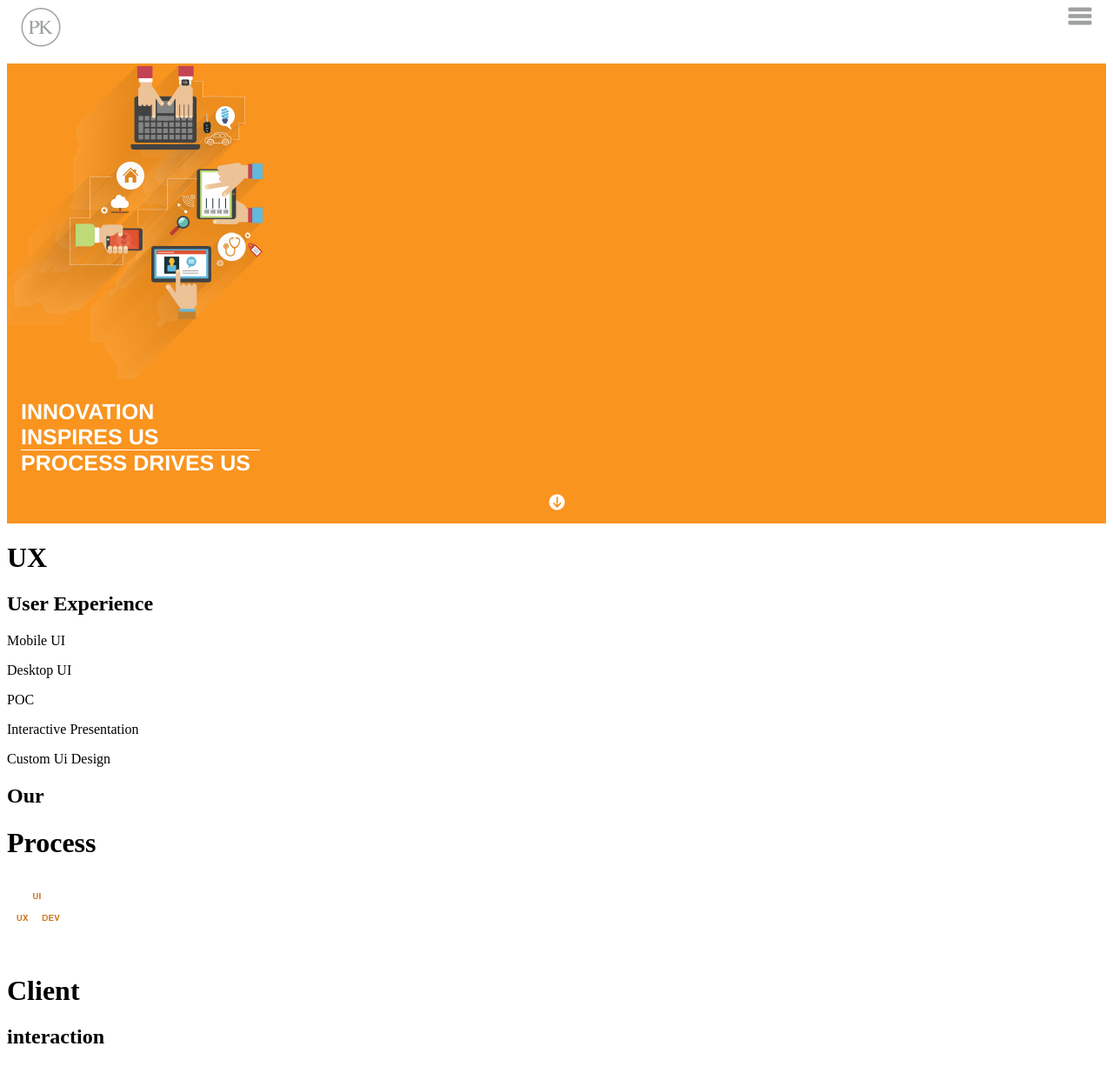
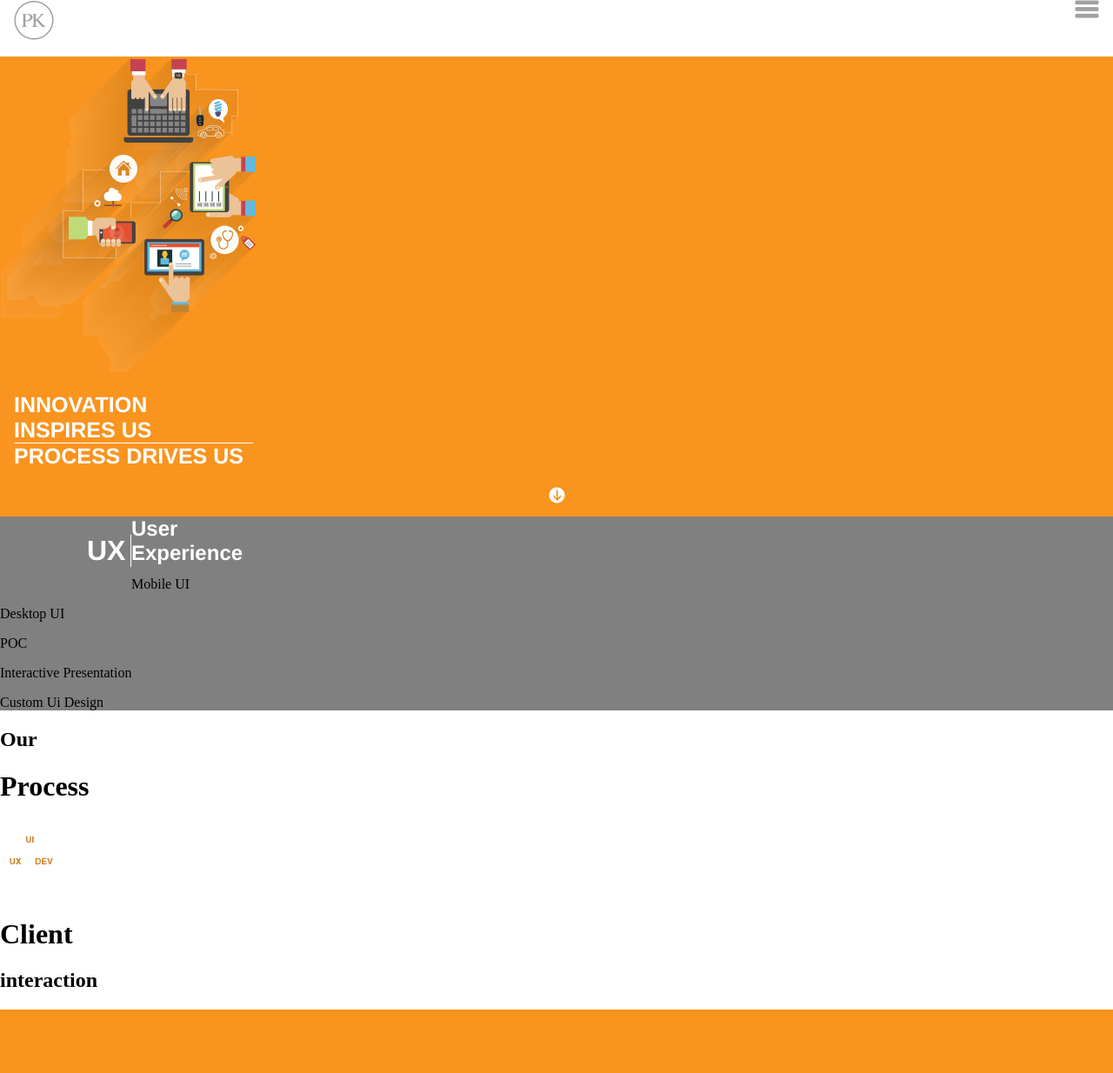
Before and after one commit to Lefty-San/peanutbutter-surprise, a PHP site: page / in a window 1280 px wide. Shown: the whole page at 87% size. After the commit the page ends 1161 px from the top, so only its background shows below. Run offline with PHP 8.4, Linux system fonts and the light colour scheme.

Commit message:
Update style.scss

```diff
--- a/css/style.css
+++ b/css/style.css
@@ -1,4 +1,3 @@
-<<<<<<< HEAD
 body {
   width: 100%;
   margin: 0 auto; }
@@ -59,67 +58,27 @@ nav .menu {
   margin-left: auto;
   margin-right: auto;
   padding-bottom: 15px; }
-=======
-body{
-	width: 100%;
-	margin: 0 auto;
-}
-.mainContainer {
-	width: 100%;
-	overflow: hidden;
-	margin: 0 auto;
-}
 
-nav {
-	background-color: white;
-	font-size: 24px;
-	font-color: #a0a2a3;
-	font-style: Helvetica Neue;
-	height: 65px;
-	vertical-align: middle;
-}
-nav .img {
-	display: inline-block;
-	vertical-align: middle;
-}
-nav .logo {
-	margin-left: 16px;
-	max-height: 46px;
-}
-nav .menu{
-	max-height: 21px;
-	margin-right: 16px;
-	float: right;
-}
-.page1 {
-	background-color: #f9941f;
-	width: 100%;
-}
-.page1 h1{
-	font-size: 25px;
-	font-family: "HelveticaNeue-Light", "Helvetica Neue Light", "Helvetica Neue", Helvetica, Arial, "Lucida Grande", sans-serif;
-	font-weight: bold;
-	font-stretch: condensed;
-	color: #ffffff;
-	border-bottom: 1px solid #ffffff;
-	margin-left: 16px;
-	width: 275px;
-	margin-bottom: 0px;
-}
-.page1 h2{
-	font-size: 25px;
-	font-family: "HelveticaNeue-Light", "Helvetica Neue Light", "Helvetica Neue", Helvetica, Arial, "Lucida Grande", sans-serif;
-	font-weight: bold;
-	font-stretch: condensed;
-	color: #ffffff;
-	margin-left: 16px;
-	margin-top:0px;
-}
-.page1 .arrow{
-	display: block;
-	width: 19px;
-	margin-left: auto;
-	margin-right: auto;
-	padding-bottom: 15px
-}
->>>>>>> 15a171ce70bbb832c409d581fe46859ede188b07
+.page2 {
+  background-color: grey; }
+
+.page2 h1 {
+  display: block-inline;
+  font-family: "HelveticaNeue-Light", "Helvetica Neue Light", "Helvetica Neue", Helvetica, Arial, "Lucida Grande", sans-serif;
+  color: white;
+  margin-left: 100px;
+  width: 50px;
+  float: left;
+  border-right: 1px solid; }
+
+.page2 h2 {
+  font-family: "HelveticaNeue-Light", "Helvetica Neue Light", "Helvetica Neue", Helvetica, Arial, "Lucida Grande", sans-serif;
+  color: white;
+  padding: 0;
+  display: block-inline;
+  margin-left: 150px;
+  margin-top: 0px;
+  width: 150px;
+  height: 50px; }
+
+/*# sourceMappingURL=style.css.map */
--- a/css/style.scss
+++ b/css/style.scss
@@ -67,3 +67,26 @@ nav .menu{
 	margin-right: auto;
 	padding-bottom: 15px
 }
+.page2 {
+	background-color: grey;
+}
+.page2 h1 {
+  	display: block-inline;
+  	font-family: "HelveticaNeue-Light", "Helvetica Neue Light", "Helvetica Neue", Helvetica, Arial, "Lucida Grande", sans-serif;
+  	color: white;
+  	margin-left: 100px;
+  	width: 50px;
+  	float: left;
+  	border-right: 1px solid;
+}
+
+.page2 h2 {
+	font-family: "HelveticaNeue-Light", "Helvetica Neue Light", "Helvetica Neue", Helvetica, Arial, "Lucida Grande", sans-serif;
+	color: white;
+	padding: 0;
+  	display: block-inline;
+  	margin-left: 150px;
+  	margin-top:0px;
+  	width: 150px;
+  	height: 50px
+ }
--- a/index.html
+++ b/index.html
@@ -10,7 +10,7 @@
     <body>
       <div class="mainContainer" role="main">
         <nav>
-          <a class="logo" href="prokarma.com"> <img src="img/iPhone/PKLogo.png" alt="prokarma"></a>
+          <a class="logo" href="https://prokarma.com"> <img src="img/iPhone/PKLogo.png" alt="prokarma"></a>
           <a class="menu"href="#"><img src="img/iPhone/Menu.png" alt="menu"></a>
         </nav>
         <div class="page1">
@@ -19,7 +19,7 @@
           <h2>PROCESS DRIVES US</h2>
           <img src="img/iPhone/Scroll_Arrow.png" class="arrow" alt="scroll">
         </div>
-        <div class="svg page2">
+        <div class="page2">
           <h1>UX</h1>
           <h2>User Experience</h2>
           <div class="svg mobile">
```
